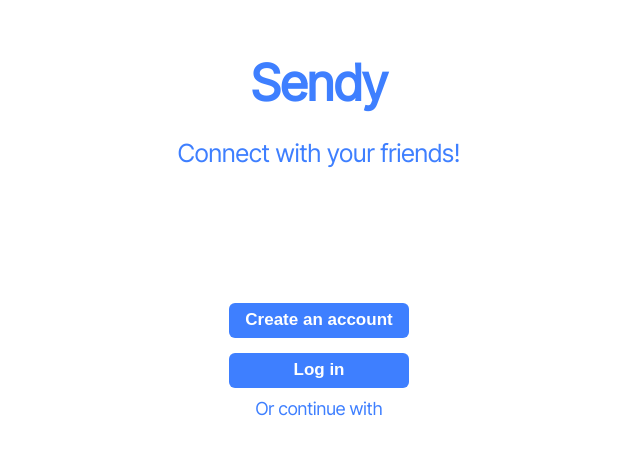
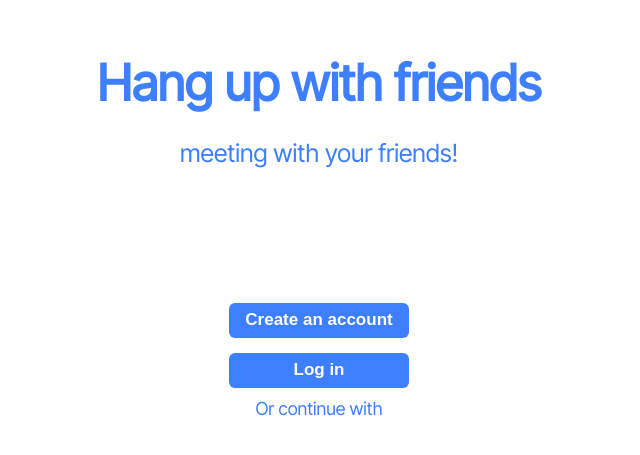
Before and after one commit to Cesarleops/ovtouch_frontend, a React (Vite) app: page / in a window 1280 px wide. Shown: the part 185-640 px from the top of the page, without its empty margins (321-961 px from the left). Built offline with nearby package versions, Linux system fonts and the light colour scheme; no server answers; a web font is replaced by a local one.

Commit message:
zorra ya esta hecho

```diff
--- a/src/pages/LandingPage/index.tsx
+++ b/src/pages/LandingPage/index.tsx
@@ -15,9 +15,9 @@ export const LandingPage = () => {
       {isLoginActive && <LoginTitle />}
       {isSignUpActive && <SignUpTitle />}
       <section className="landingPage--header">
-        <h1 className="landingPage--header__title">Sendy</h1>
+        <h1 className="landingPage--header__title">Hang up with friends</h1>
         <h3 className="landingPage--header__subtitle">
-          Connect with your friends!
+          meeting with your friends!
         </h3>
       </section>
 
```
